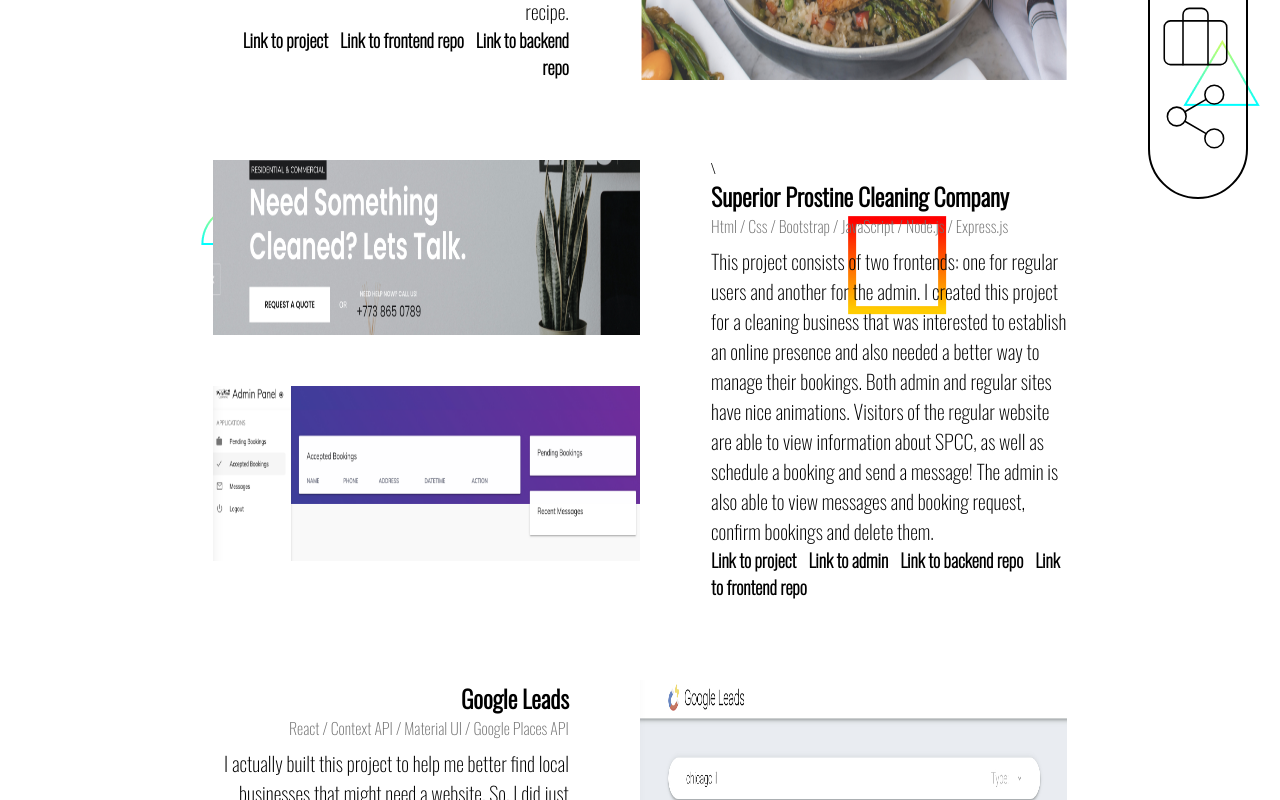
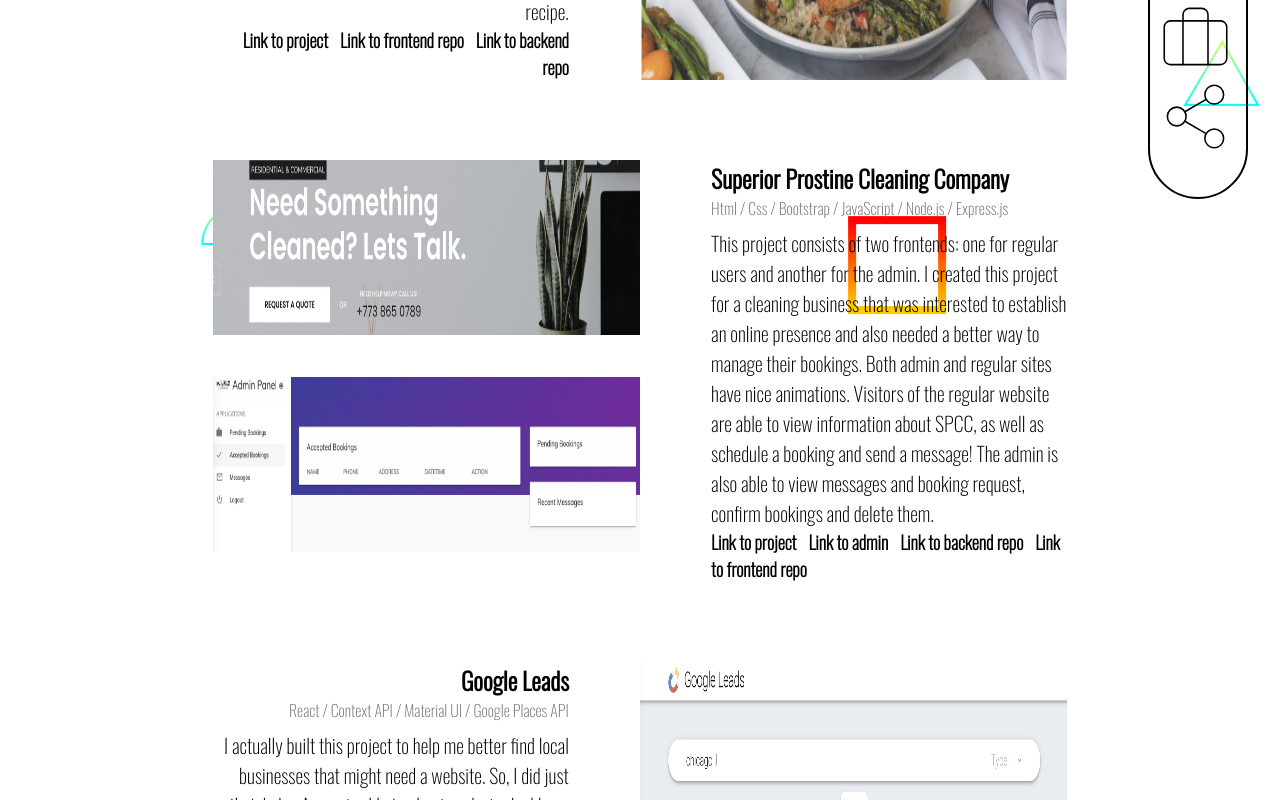
Before and after one commit to Jguz17/portfolio_v2, a React (Create React App) app: page /project-catalog in a window 1280 px wide. Shown: the part 426-1226 px from the top of the page. Built offline with nearby package versions, Linux system fonts and the light colour scheme.

Commit message:
removed a slash

```diff
--- a/src/components/ThirdSection.js
+++ b/src/components/ThirdSection.js
@@ -33,7 +33,7 @@
                 <Grid item container md={6}><img src={spcc} alt="" style={{ width: "100%", maxHeight: "175px" }}/><img src={spcc2} alt="" style={{ width: "100%", maxHeight: "175px", marginTop: "1rem" }}/></Grid>
                 <Grid item container md={1}/>
                 <Grid className="text-align-left" item container md={5} style={{ flexFlow: "column" }}>
-                    <div className="project">\
+                    <div className="project">
                         <h2>Superior Prostine Cleaning Company</h2>
                         <p style={{ color: "#727272" }}>Html / Css / Bootstrap / JavaScript / Node.js / Express.js</p>
                         <p style={{ fontSize: "1.25rem", paddingTop: ".5rem" }}>This project consists of two frontends: one for regular users and another for the admin. I created
```
